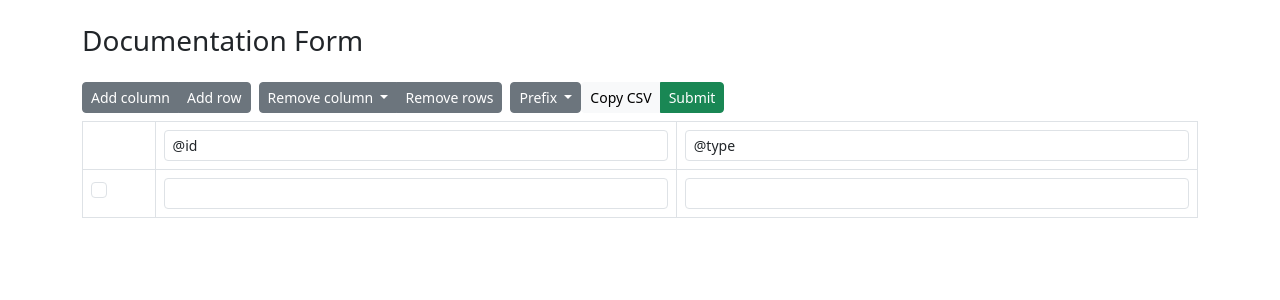
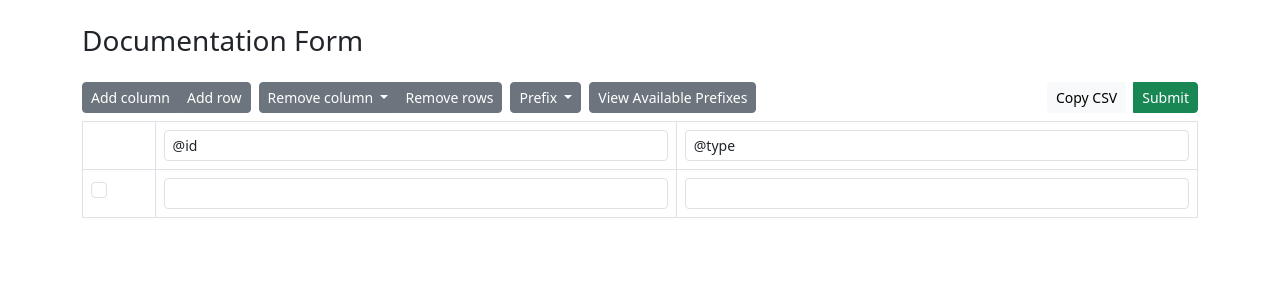
Before and after one commit to EMMC-ASBL/datadocweb, a Django app: page /edit-form/ in a window 1280 px wide. Shown: the part 56-356 px from the top of the page. Run offline with Django 5.2, Linux system fonts and the light colour scheme; some libraries are stand-ins or nearby versions.

Commit message:
show available prefixes

```diff
--- a/datadoc/templates/datadoc/views/edit_form.html
+++ b/datadoc/templates/datadoc/views/edit_form.html
@@ -44,13 +44,33 @@
         </ul>
       </div>
     </div>
-    <div class="btn-group btn-group-sm" role="group">
-      <button id="btn-copy" type="button" class="btn btn-light" onclick="copyCSV()">
+    <div class="btn-group btn-group-sm me-2 ms-2" role="group">
+      <button type="button" class="btn btn-secondary" onclick="viewPrefixes()">View Available Prefixes</button>
+    </div>
+    <div class="btn-group btn-group-sm  ms-auto" role="group">
+      <button id="btn-copy" type="button" class="btn btn-light me-2 ms-2" onclick="copyCSV()">
         Copy CSV
       </button>
       <button id="btn-submit" type="button" class="btn btn-success" onclick="submitCSV()">
         Submit
       </button>
+    </div>
+  </div>
+  <div class="modal fade" id="prefixModal" tabindex="-1" aria-labelledby="prefixModalLabel" aria-hidden="true">
+    <div class="modal-dialog modal-dialog-scrollable">
+      <div class="modal-content">
+        <div class="modal-header">
+          <h5 class="modal-title" id="prefixModalLabel">Available Prefixes</h5>
+          <button type="button" class="btn-close" data-bs-dismiss="modal" aria-label="Close"></button>
+        </div>
+        <div class="modal-body">
+          <p><b><i>If you don't find the required prefix below , Please use Add from Prefix dropdown to set prefix's for
+                your documentation</i></b> </p>
+          <ul id="prefix-list" class="list-group">
+            <!-- Fetched prefixes will go here -->
+          </ul>
+        </div>
+      </div>
     </div>
   </div>
   <div id="warn-alert" class="alert alert-warning alert-dismissible fade show mt-2" role="alert" style="display:none">
@@ -118,7 +138,25 @@
     $('#warn-message').text(message);
     $('#warn-alert').show();
   }
-
+  function viewPrefixes() {
+    fetch("{% url 'get_prefixes' %}")
+      .then(response => response.json())
+      .then(data => {
+        const list = document.getElementById('prefix-list');
+        list.innerHTML = '';
+        if (data.prefixes.length === 0) {
+          list.innerHTML = '<li class="list-group-item text-muted">No prefixes available.</li>';
+        } else {
+          data.prefixes.forEach(p => {
+            list.innerHTML += `<li class="list-group-item"><strong>${p.prefix}</strong>: ${p.iri}</li>`;
+          });
+        }
+        new bootstrap.Modal(document.getElementById('prefixModal')).show();
+      })
+      .catch(err => {
+        alert("Error fetching prefixes.");
+      });
+  }
   // Generate unique IDs for new rows (not used by default)
   function generateUniqueId() {
     return 'id-' + Math.floor(Math.random() * 1000000);
--- a/datadoc/urls.py
+++ b/datadoc/urls.py
@@ -13,4 +13,5 @@ urlpatterns = [
     path("upload/file/", views.upload_files, name="upload_files"),
     path("upload/url/", views.upload_file_url, name="upload_file_url"),
     path("process-csv/", views.process_csv, name="process_csv"),
+    path('get-prefixes/', views.get_prefixes_view, name='get_prefixes'),
 ]
--- a/datadoc/views.py
+++ b/datadoc/views.py
@@ -6,7 +6,8 @@ from django.conf import settings
 from django.shortcuts import render
 from django.http import FileResponse, Http404
 from django.views.decorators.csrf import csrf_exempt
-
+from tripper.datadoc.dataset import get_prefixes
+from django.http import JsonResponse
 from .utils import (
     json_response,
     get_triplestore,
@@ -26,8 +27,8 @@ def home(request):
 
 def edit_form(request):
     prefix = {
-        'xyz': 'http://hello-world.com',
-        'abc': 'http://hello-world-2.com',
+        'foaf': 'http://xmlns.com/foaf/0.1/',
+        'prov': 'http://www.w3.org/ns/prov#',
     }
     prefix_list = []
     for key, val in prefix.items():
@@ -35,6 +36,13 @@ def edit_form(request):
     ctx = dict(prefix_list=prefix_list)
     return render(request, "datadoc/views/edit_form.html", context=ctx)
 
+def get_prefixes_view(request):
+    """
+    Django view to return the list of prefixes from Tripper as JSON.
+    """
+    prefixes_dict = get_prefixes()
+    prefixes = [{'prefix': k, 'iri': v} for k, v in prefixes_dict.items()]
+    return JsonResponse({'prefixes': prefixes})
 
 def upload_file(request):
     return render(request, "datadoc/views/upload_file.html")
@@ -83,7 +91,6 @@ def upload_file_url(request):
         ts = get_triplestore(settings.DATADOCWEB["triplestore"])
         return handle_file_url(url, ts)
 
-
 @csrf_exempt
 def process_csv(request):
     if request.method == "POST":
```
